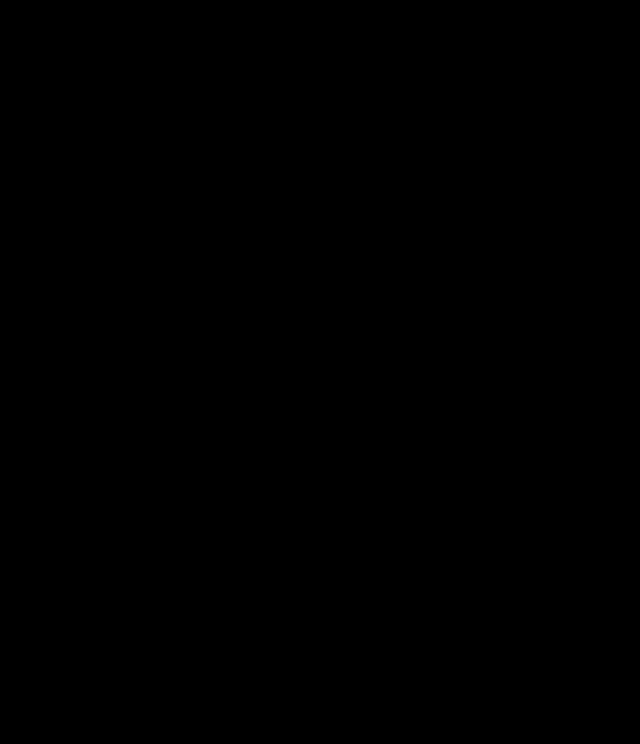
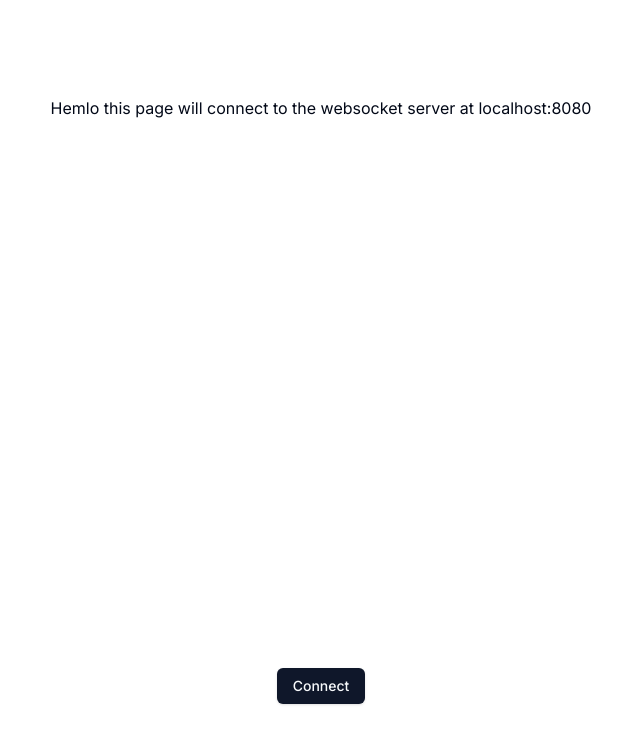
Before and after one commit to mohits-git/pingpal, a Next.js app in the folder client/: page / in a window 1280 px wide. Shown: the top 744 px of the page, without its empty margins (319-959 px from the left). Built offline with nearby package versions, Linux system fonts and the light colour scheme; no server answers.

Commit message:
feat(client): setup shadcn

```diff
--- a/client/src/app/globals.css
+++ b/client/src/app/globals.css
@@ -1,7 +1,69 @@
 @tailwind base;
-@tailwind components;
-@tailwind utilities;
+  @tailwind components;
+  @tailwind utilities;
 
-body {
-  @apply bg-black
-}
+  @layer base {
+    :root {
+      --background: 0 0% 100%;
+      --foreground: 222.2 84% 4.9%;
+      --card: 0 0% 100%;
+      --card-foreground: 222.2 84% 4.9%;
+      --popover: 0 0% 100%;
+      --popover-foreground: 222.2 84% 4.9%;
+      --primary: 222.2 47.4% 11.2%;
+      --primary-foreground: 210 40% 98%;
+      --secondary: 210 40% 96.1%;
+      --secondary-foreground: 222.2 47.4% 11.2%;
+      --muted: 210 40% 96.1%;
+      --muted-foreground: 215.4 16.3% 46.9%;
+      --accent: 210 40% 96.1%;
+      --accent-foreground: 222.2 47.4% 11.2%;
+      --destructive: 0 84.2% 60.2%;
+      --destructive-foreground: 210 40% 98%;
+      --border: 214.3 31.8% 91.4%;
+      --input: 214.3 31.8% 91.4%;
+      --ring: 222.2 84% 4.9%;
+      --radius: 0.5rem;
+      --chart-1: 12 76% 61%;
+      --chart-2: 173 58% 39%;
+      --chart-3: 197 37% 24%;
+      --chart-4: 43 74% 66%;
+      --chart-5: 27 87% 67%;
+    }
+
+    .dark {
+      --background: 222.2 84% 4.9%;
+      --foreground: 210 40% 98%;
+      --card: 222.2 84% 4.9%;
+      --card-foreground: 210 40% 98%;
+      --popover: 222.2 84% 4.9%;
+      --popover-foreground: 210 40% 98%;
+      --primary: 210 40% 98%;
+      --primary-foreground: 222.2 47.4% 11.2%;
+      --secondary: 217.2 32.6% 17.5%;
+      --secondary-foreground: 210 40% 98%;
+      --muted: 217.2 32.6% 17.5%;
+      --muted-foreground: 215 20.2% 65.1%;
+      --accent: 217.2 32.6% 17.5%;
+      --accent-foreground: 210 40% 98%;
+      --destructive: 0 62.8% 30.6%;
+      --destructive-foreground: 210 40% 98%;
+      --border: 217.2 32.6% 17.5%;
+      --input: 217.2 32.6% 17.5%;
+      --ring: 212.7 26.8% 83.9%;
+      --chart-1: 220 70% 50%;
+      --chart-2: 160 60% 45%;
+      --chart-3: 30 80% 55%;
+      --chart-4: 280 65% 60%;
+      --chart-5: 340 75% 55%;
+    }
+  }
+
+  @layer base {
+    * {
+      @apply border-border;
+    }
+    body {
+      @apply bg-background text-foreground;
+    }
+  }
--- a/client/src/app/page.tsx
+++ b/client/src/app/page.tsx
@@ -1,9 +1,12 @@
 'use client';
-import { useEffect } from "react";
+import { Button } from "@/components/ui/button";
+import { useEffect, useState } from "react";
 import { io } from "socket.io-client";
 
 export default function Ping() {
+  const [connect, setConnect] = useState(false);
   useEffect(() => {
+    if (!connect) return;
     const socketConnection = io('http://localhost:8080');
     socketConnection.on('connect', () => {
       console.log('Connected to the server');
@@ -14,10 +17,15 @@
     return () => {
       socketConnection.disconnect();
     }
-  }, []);
+  }, [connect]);
   return (
     <main className="flex min-h-screen flex-col items-center justify-between p-24">
       Hemlo this page will connect to the websocket server at localhost:8080
+      <Button
+        onClick={() => setConnect((c) => !c)}
+      >
+        {connect ? 'Disconnect' : 'Connect'}
+      </Button>
     </main>
   );
 }
--- /dev/null
+++ b/client/src/components/ui/button.tsx
@@ -0,0 +1,57 @@
+import * as React from "react"
+import { Slot } from "@radix-ui/react-slot"
+import { cva, type VariantProps } from "class-variance-authority"
+
+import { cn } from "@/lib/utils"
+
+const buttonVariants = cva(
+  "inline-flex items-center justify-center whitespace-nowrap rounded-md text-sm font-medium transition-colors focus-visible:outline-none focus-visible:ring-1 focus-visible:ring-ring disabled:pointer-events-none disabled:opacity-50",
+  {
+    variants: {
+      variant: {
+        default:
+          "bg-primary text-primary-foreground shadow hover:bg-primary/90",
+        destructive:
+          "bg-destructive text-destructive-foreground shadow-sm hover:bg-destructive/90",
+        outline:
+          "border border-input bg-background shadow-sm hover:bg-accent hover:text-accent-foreground",
+        secondary:
+          "bg-secondary text-secondary-foreground shadow-sm hover:bg-secondary/80",
+        ghost: "hover:bg-accent hover:text-accent-foreground",
+        link: "text-primary underline-offset-4 hover:underline",
+      },
+      size: {
+        default: "h-9 px-4 py-2",
+        sm: "h-8 rounded-md px-3 text-xs",
+        lg: "h-10 rounded-md px-8",
+        icon: "h-9 w-9",
+      },
+    },
+    defaultVariants: {
+      variant: "default",
+      size: "default",
+    },
+  }
+)
+
+export interface ButtonProps
+  extends React.ButtonHTMLAttributes<HTMLButtonElement>,
+    VariantProps<typeof buttonVariants> {
+  asChild?: boolean
+}
+
+const Button = React.forwardRef<HTMLButtonElement, ButtonProps>(
+  ({ className, variant, size, asChild = false, ...props }, ref) => {
+    const Comp = asChild ? Slot : "button"
+    return (
+      <Comp
+        className={cn(buttonVariants({ variant, size, className }))}
+        ref={ref}
+        {...props}
+      />
+    )
+  }
+)
+Button.displayName = "Button"
+
+export { Button, buttonVariants }
--- /dev/null
+++ b/client/src/lib/utils.ts
@@ -0,0 +1,6 @@
+import { type ClassValue, clsx } from "clsx"
+import { twMerge } from "tailwind-merge"
+
+export function cn(...inputs: ClassValue[]) {
+  return twMerge(clsx(inputs))
+}
--- a/client/tailwind.config.ts
+++ b/client/tailwind.config.ts
@@ -1,20 +1,80 @@
-import type { Config } from "tailwindcss";
+import type { Config } from "tailwindcss"
 
-const config: Config = {
+const config = {
+  darkMode: ["class"],
   content: [
-    "./src/pages/**/*.{js,ts,jsx,tsx,mdx}",
-    "./src/components/**/*.{js,ts,jsx,tsx,mdx}",
-    "./src/app/**/*.{js,ts,jsx,tsx,mdx}",
-  ],
+    './pages/**/*.{ts,tsx}',
+    './components/**/*.{ts,tsx}',
+    './app/**/*.{ts,tsx}',
+    './src/**/*.{ts,tsx}',
+	],
+  prefix: "",
   theme: {
+    container: {
+      center: true,
+      padding: "2rem",
+      screens: {
+        "2xl": "1400px",
+      },
+    },
     extend: {
-      backgroundImage: {
-        "gradient-radial": "radial-gradient(var(--tw-gradient-stops))",
-        "gradient-conic":
-          "conic-gradient(from 180deg at 50% 50%, var(--tw-gradient-stops))",
+      colors: {
+        border: "hsl(var(--border))",
+        input: "hsl(var(--input))",
+        ring: "hsl(var(--ring))",
+        background: "hsl(var(--background))",
+        foreground: "hsl(var(--foreground))",
+        primary: {
+          DEFAULT: "hsl(var(--primary))",
+          foreground: "hsl(var(--primary-foreground))",
+        },
+        secondary: {
+          DEFAULT: "hsl(var(--secondary))",
+          foreground: "hsl(var(--secondary-foreground))",
+        },
+        destructive: {
+          DEFAULT: "hsl(var(--destructive))",
+          foreground: "hsl(var(--destructive-foreground))",
+        },
+        muted: {
+          DEFAULT: "hsl(var(--muted))",
+          foreground: "hsl(var(--muted-foreground))",
+        },
+        accent: {
+          DEFAULT: "hsl(var(--accent))",
+          foreground: "hsl(var(--accent-foreground))",
+        },
+        popover: {
+          DEFAULT: "hsl(var(--popover))",
+          foreground: "hsl(var(--popover-foreground))",
+        },
+        card: {
+          DEFAULT: "hsl(var(--card))",
+          foreground: "hsl(var(--card-foreground))",
+        },
+      },
+      borderRadius: {
+        lg: "var(--radius)",
+        md: "calc(var(--radius) - 2px)",
+        sm: "calc(var(--radius) - 4px)",
+      },
+      keyframes: {
+        "accordion-down": {
+          from: { height: "0" },
+          to: { height: "var(--radix-accordion-content-height)" },
+        },
+        "accordion-up": {
+          from: { height: "var(--radix-accordion-content-height)" },
+          to: { height: "0" },
+        },
+      },
+      animation: {
+        "accordion-down": "accordion-down 0.2s ease-out",
+        "accordion-up": "accordion-up 0.2s ease-out",
       },
     },
   },
-  plugins: [],
-};
-export default config;
+  plugins: [require("tailwindcss-animate")],
+} satisfies Config
+
+export default config
```
Also changed, not shown: client/package.json (+7 -1 lines), client/components.json (added), 1 other file (tests, documents, lock files or other folders).
